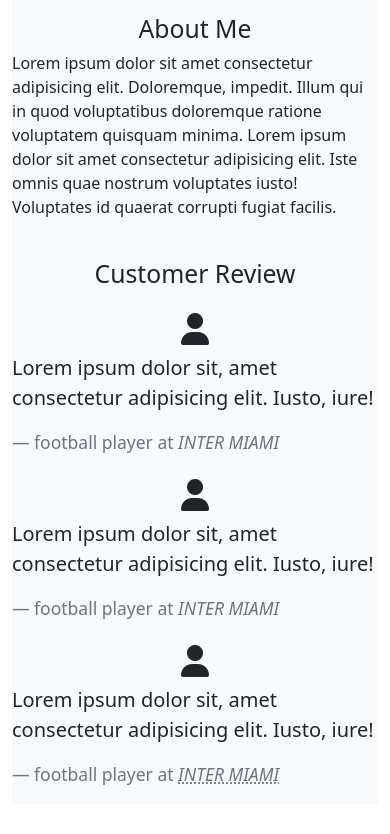
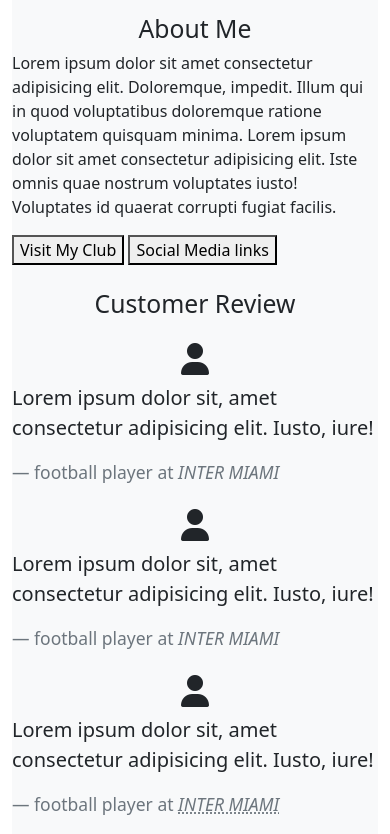
Before and after one commit to Showqix899/Bootstrap-lec, a plain HTML site: page practice-3/index.html in a window 390 px wide. Shown: the part 1163-1997 px from the top of the page. Before the commit the page ends 1967 px from the top, so only its background shows below. Drawn offline with nearby package versions, Linux system fonts and the light colour scheme.

Commit message:
dummy simple responsive web site

```diff
--- a/practice-3/index.html
+++ b/practice-3/index.html
@@ -51,6 +51,10 @@
                     <h2 class="text-center">About Me</h2>
                     Lorem ipsum dolor sit amet consectetur adipisicing elit. Doloremque, impedit. Illum qui in quod voluptatibus doloremque ratione voluptatem quisquam minima. Lorem ipsum dolor sit amet consectetur adipisicing elit. Iste omnis quae nostrum voluptates iusto! Voluptates id quaerat corrupti fugiat facilis.
                 </div>
+                <div class="btn-gr">
+                    <button>Visit My Club</button>
+                    <button>Social Media links</button>
+                </div>
             </div>
             <div class="row">
                 <div class="text-center my-2"><h2>Customer Review</h2></div>
```
